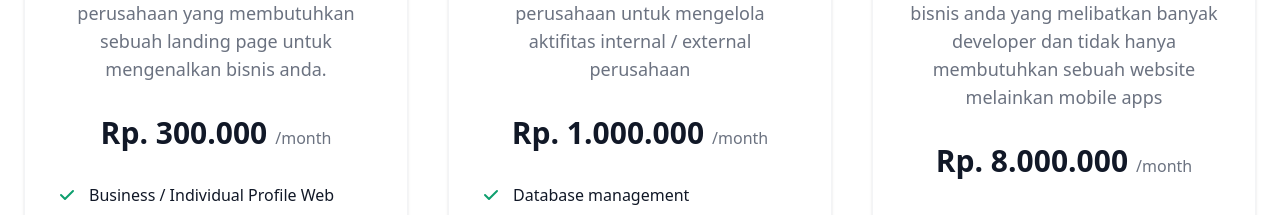
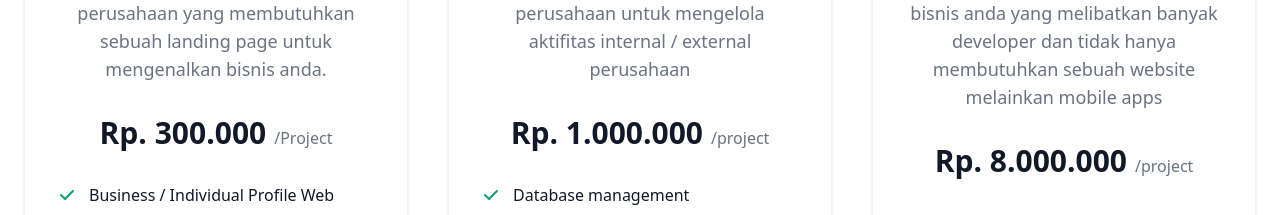
Before and after one commit to PowerGabb/mencari-software, a website: page index.html in a window 1280 px wide. Shown: the part 3420-3635 px from the top of the page. Drawn offline with nearby package versions, Linux system fonts and the light colour scheme.

Commit message:
fixxing price

```diff
--- a/index.html
+++ b/index.html
@@ -278,7 +278,7 @@
                     <p class="font-light text-gray-500 sm:text-lg dark:text-gray-400">Pilihan yang sesuai untuk perusahaan yang membutuhkan sebuah landing page untuk mengenalkan bisnis anda.</p>
                     <div class="flex items-baseline justify-center my-8">
                         <span class="mr-2 text-3xl font-extrabold">Rp. 300.000 </span>
-                        <span class="text-gray-500 dark:text-gray-400">/month</span>
+                        <span class="text-gray-500 dark:text-gray-400">/Project</span>
                     </div>
                     <!-- List -->
                     <ul role="list" class="mb-8 space-y-4 text-left">
@@ -316,7 +316,7 @@
                     <p class="font-light text-gray-500 sm:text-lg dark:text-gray-400">Pilihan yang sesui untuk kebutuhan perusahaan untuk mengelola aktifitas internal / external perusahaan</p>
                     <div class="flex items-baseline justify-center my-8">
                         <span class="mr-2 text-3xl font-extrabold">Rp. 1.000.000</span>
-                        <span class="text-gray-500 dark:text-gray-400" dark:text-gray-400>/month</span>
+                        <span class="text-gray-500 dark:text-gray-400" dark:text-gray-400>/project</span>
                     </div>
                     <!-- List -->
                     <ul role="list" class="mb-8 space-y-4 text-left">
@@ -354,7 +354,7 @@
                     <p class="font-light text-gray-500 sm:text-lg dark:text-gray-400">Pilihan sesuai untuk kebutuhan bisnis anda yang melibatkan banyak developer dan tidak hanya membutuhkan sebuah website melainkan mobile apps</p>
                     <div class="flex items-baseline justify-center my-8">
                         <span class="mr-2 text-3xl font-extrabold">Rp. 8.000.000</span>
-                        <span class="text-gray-500 dark:text-gray-400">/month</span>
+                        <span class="text-gray-500 dark:text-gray-400">/project</span>
                     </div>
                     <!-- List -->
                     <ul role="list" class="mb-8 space-y-4 text-left">
```
